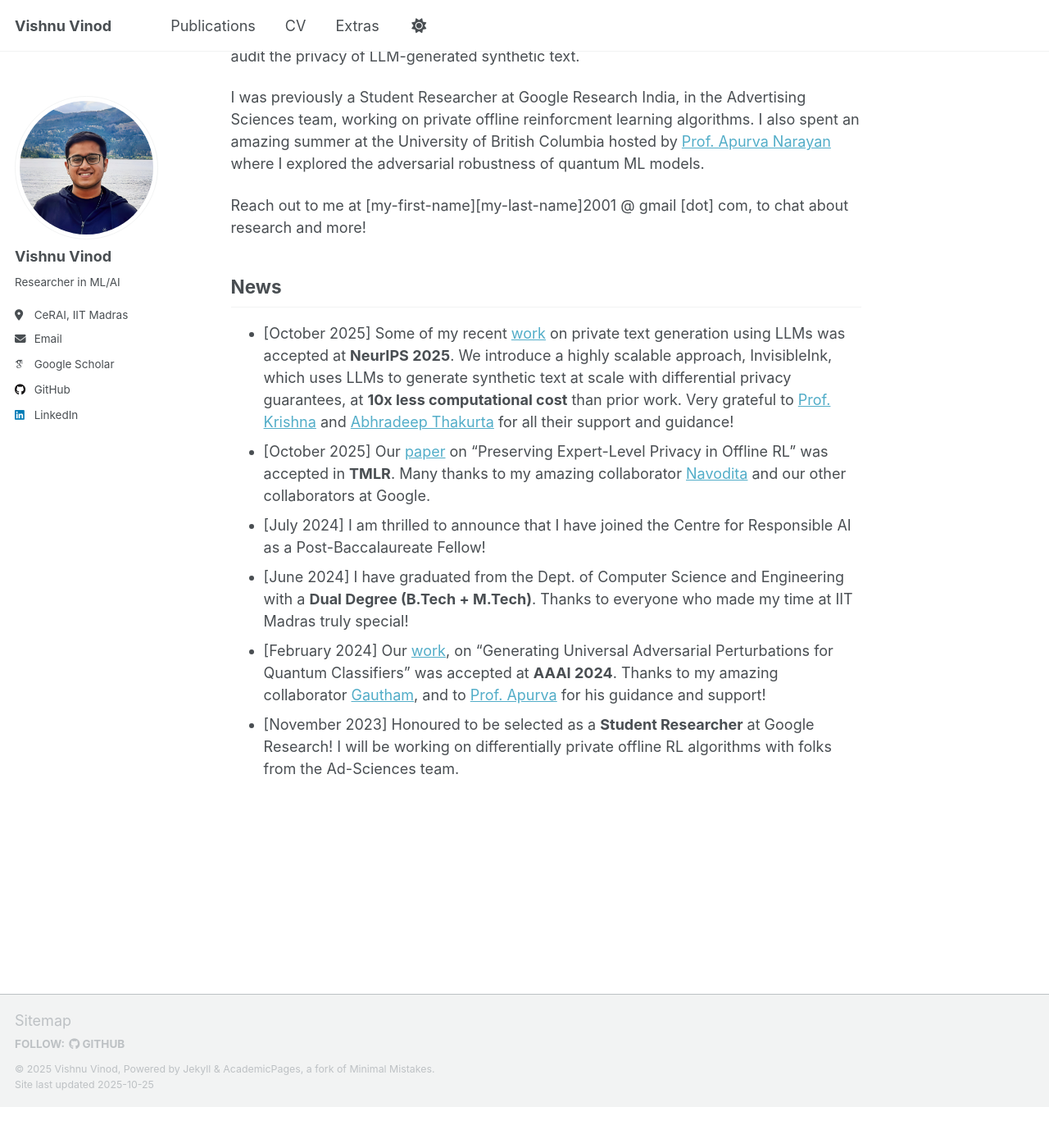
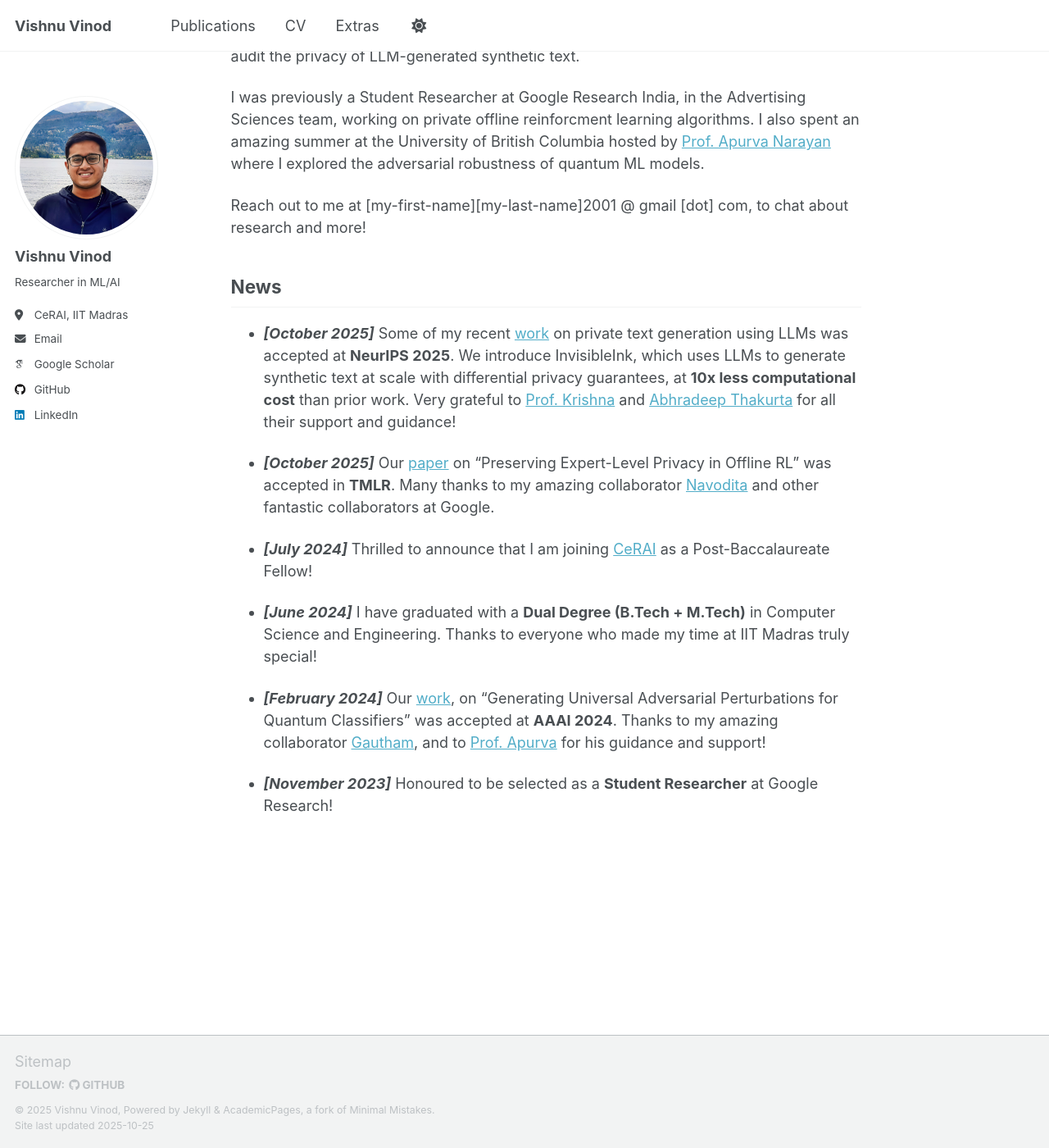
Before and after one commit to vishnuvind/vishnuvind.github.io, a Jekyll site: the page built from _pages/about.md, in a window 1280 px wide and 1400 px high, scrolled down 407 px. Shown: the whole window at 82% size. Built offline with Jekyll 4.4.1, drawn with Linux system fonts in a browser that asks for light colours; some web fonts are replaced; a script that is not in the unit is left out; before the commit the page ends 1757 px from its top, so only the background shows below that.

Commit message:
Modified News

```diff
--- a/_pages/about.md
+++ b/_pages/about.md
@@ -19,9 +19,14 @@ Reach out to me at [my-first-name][my-last-name]2001 @ gmail [dot] com, to chat
 
 ## News
 
-* [October 2025] Some of my recent [work](https://arxiv.org/pdf/2507.02974) on private text generation using LLMs was accepted at **NeurIPS 2025**. We introduce a highly scalable approach, InvisibleInk, which uses LLMs to generate synthetic text at scale with differential privacy guarantees, at **10x less computational cost** than prior work. Very grateful to [Prof. Krishna](https://krishnap25.github.io/) and [Abhradeep Thakurta](https://athakurta.squarespace.com/) for all their support and guidance!
-* [October 2025] Our [paper](https://openreview.net/pdf?id=2bj0eVgCdO) on "Preserving Expert-Level Privacy in Offline RL" was accepted in **TMLR**. Many thanks to my amazing collaborator [Navodita](https://scholar.google.com/citations?user=hcsR-tMAAAAJ) and our other collaborators at Google.
-* [July 2024] I am thrilled to announce that I have joined the Centre for Responsible AI as a Post-Baccalaureate Fellow!
-* [June 2024] I have graduated from the Dept. of Computer Science and Engineering with a **Dual Degree (B.Tech + M.Tech)**. Thanks to everyone who made my time at IIT Madras truly special!
-* [February 2024] Our [work](https://arxiv.org/pdf/2402.08648), on "Generating Universal Adversarial Perturbations for Quantum Classifiers" was accepted at **AAAI 2024**. Thanks to my amazing collaborator [Gautham](https://www.linkedin.com/in/gautham-govind-a-8357211a7/), and to [Prof. Apurva](https://a-narayan.github.io/) for his guidance and support!
-* [November 2023] Honoured to be selected as a **Student Researcher** at Google Research! I will be working on differentially private offline RL algorithms with folks from the Ad-Sciences team.
+* ***[October 2025]*** Some of my recent [work](https://arxiv.org/pdf/2507.02974) on private text generation using LLMs was accepted at **NeurIPS 2025**. We introduce InvisibleInk, which uses LLMs to generate synthetic text at scale with differential privacy guarantees, at **10x less computational cost** than prior work. Very grateful to [Prof. Krishna](https://krishnap25.github.io/) and [Abhradeep Thakurta](https://athakurta.squarespace.com/) for all their support and guidance!
+
+* ***[October 2025]*** Our [paper](https://openreview.net/pdf?id=2bj0eVgCdO) on "Preserving Expert-Level Privacy in Offline RL" was accepted in **TMLR**. Many thanks to my amazing collaborator [Navodita](https://scholar.google.com/citations?user=hcsR-tMAAAAJ) and other fantastic collaborators at Google.
+
+* ***[July 2024]*** Thrilled to announce that I am joining [CeRAI](https://cerai.iitm.ac.in/) as a Post-Baccalaureate Fellow!
+
+* ***[June 2024]*** I have graduated with a **Dual Degree (B.Tech + M.Tech)** in Computer Science and Engineering. Thanks to everyone who made my time at IIT Madras truly special!
+
+* ***[February 2024]*** Our [work](https://arxiv.org/pdf/2402.08648), on "Generating Universal Adversarial Perturbations for Quantum Classifiers" was accepted at **AAAI 2024**. Thanks to my amazing collaborator [Gautham](https://www.linkedin.com/in/gautham-govind-a-8357211a7/), and to [Prof. Apurva](https://a-narayan.github.io/) for his guidance and support!
+
+* ***[November 2023]*** Honoured to be selected as a **Student Researcher** at Google Research!
```
